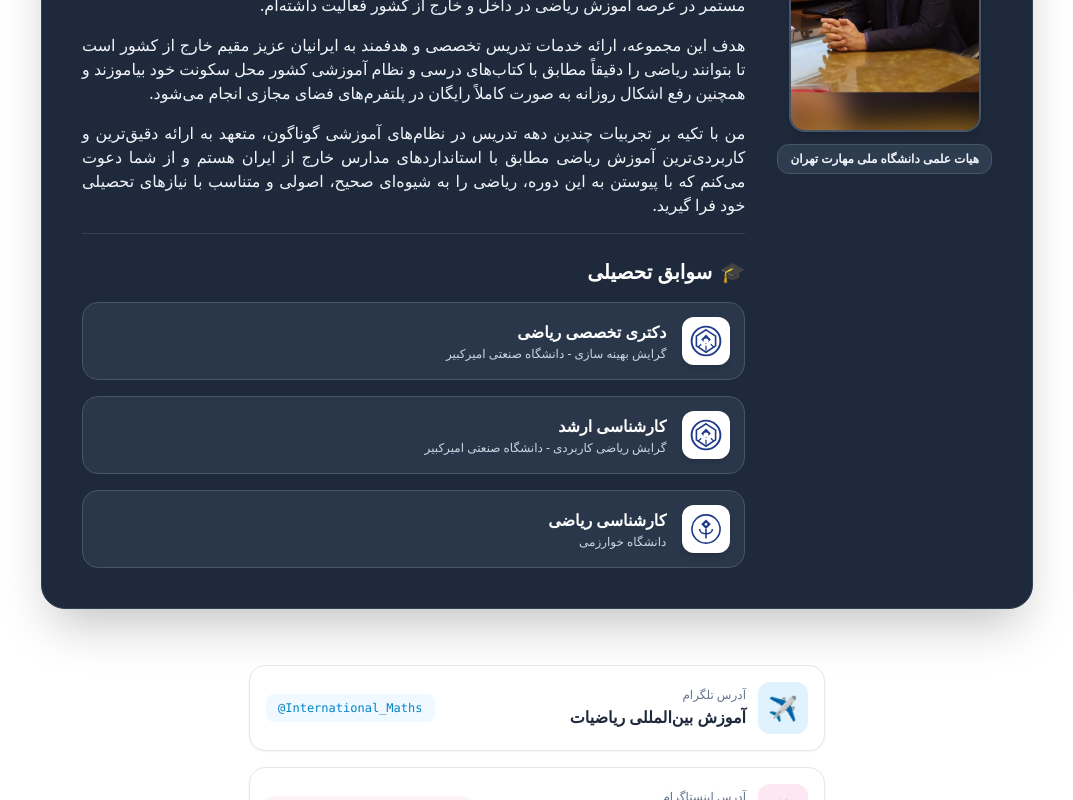
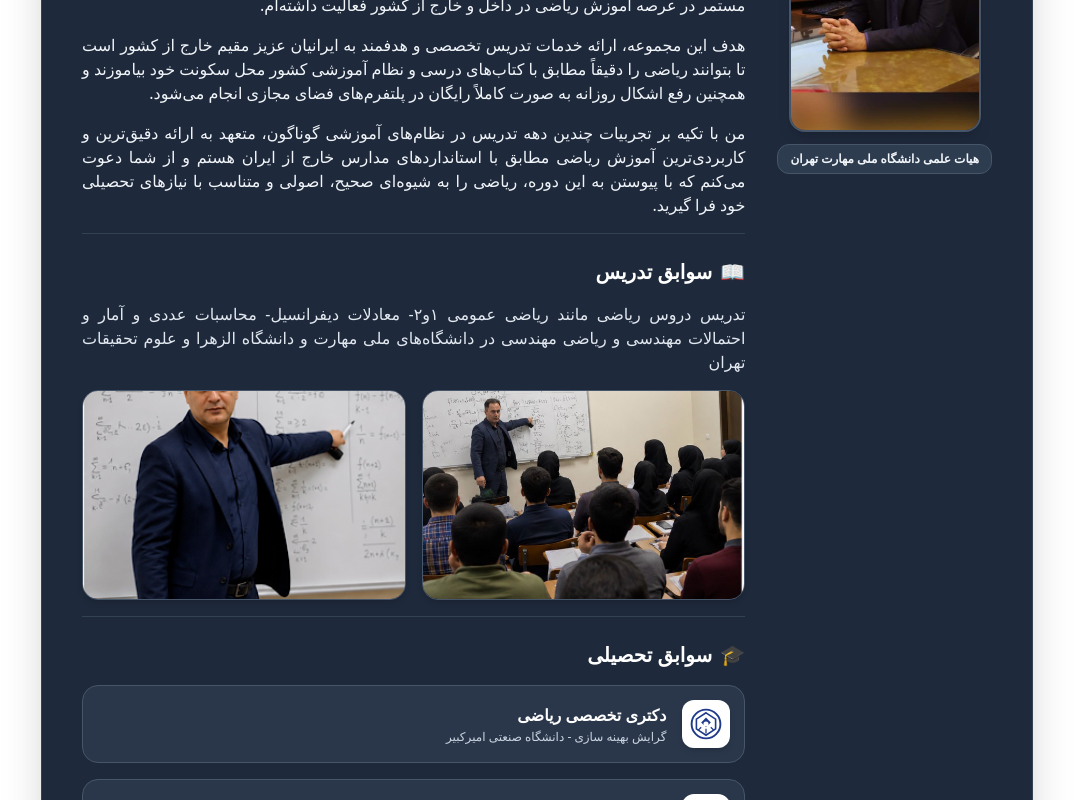
Before and after one commit to Hmohammadiz633/International-Mathematics-Site, a Next.js app: page / in a window 1280 px wide. Shown: the part 491-1291 px from the top of the page, without its empty margins (103-1176 px from the left). Built offline with nearby package versions, Linux system fonts and the light colour scheme.

Commit message:
Update page.js

```diff
--- a/app/page.js
+++ b/app/page.js
@@ -42,7 +42,6 @@ export default function Home() {
     { fa: 'بازخورد ۳', en: 'Feedback 3', link: 'https://t.me/International_Maths/1352' },
   ];
 
-  // آرم اختصاصی دانشگاه صنعتی امیرکبیر
   const AmirkabirLogo = () => (
     <svg className="w-full h-full text-blue-900" viewBox="0 0 100 100" fill="currentColor">
       <circle cx="50" cy="50" r="45" fill="none" stroke="currentColor" strokeWidth="6"/>
@@ -53,7 +52,6 @@ export default function Home() {
     </svg>
   );
 
-  // آرم اختصاصی دانشگاه خوارزمی
   const KharazmiLogo = () => (
     <svg className="w-full h-full text-blue-900" viewBox="0 0 100 100" fill="currentColor">
       <circle cx="50" cy="50" r="44" fill="none" stroke="currentColor" strokeWidth="5"/>
@@ -70,7 +68,6 @@ export default function Home() {
       <header className="sticky top-0 z-50 bg-white border-b border-gray-200 px-4 py-3 shadow-sm">
         <div className="max-w-6xl mx-auto flex flex-col items-center gap-3">
 
-          {/* لوگو و عنوان بالا سمت راست */}
           <div className="w-full flex items-center justify-between">
             <div className="flex items-center gap-2.5">
               <div className="w-9 h-9 bg-blue-50 border border-blue-200 text-blue-700 rounded-xl flex items-center justify-center p-1.5 shadow-sm">
@@ -87,7 +84,6 @@ export default function Home() {
               </h1>
             </div>
 
-            {/* سوییچ زبان */}
             <div className="flex items-center gap-2 bg-gray-100 px-3 py-1.5 rounded-lg border border-gray-300">
               <button
                 type="button"
@@ -107,10 +103,8 @@ export default function Home() {
             </div>
           </div>
 
-          {/* منوی بالا */}
           <div className="w-full flex flex-col items-center gap-2 border-t border-gray-100 pt-2">
             <div className="w-full flex items-center justify-center gap-2 md:gap-3 overflow-x-auto py-1 text-xs md:text-sm font-bold">
-
               <button
                 type="button"
                 onClick={() => {
@@ -124,7 +118,6 @@ export default function Home() {
                 <span className="text-[10px]">{isEducationOpen ? '▲' : '▼'}</span>
               </button>
 
-              {/* لینک به صفحه مجزای کتب آموزشی */}
               <Link
                 href="/books"
                 className="px-3 py-1.5 bg-blue-50 hover:bg-blue-100 text-blue-900 rounded-lg border border-blue-200 whitespace-nowrap transition flex items-center gap-1"
@@ -167,7 +160,6 @@ export default function Home() {
               </button>
             </div>
 
-            {/* کشویی‌ها */}
             {isEducationOpen && (
               <div className="w-full flex items-center justify-center gap-2 flex-wrap bg-gray-50 p-2.5 rounded-xl border border-gray-200 my-1 shadow-inner">
                 {countries.map((item, idx) => (
@@ -251,6 +243,35 @@ export default function Home() {
                       من با تکیه بر تجربیات چندین دهه تدریس در نظام‌های آموزشی گوناگون، متعهد به ارائه دقیق‌ترین و کاربردی‌ترین آموزش ریاضی مطابق با استانداردهای مدارس خارج از ایران هستم و از شما دعوت می‌کنم که با پیوستن به این دوره، ریاضی را به شیوه‌ای صحیح، اصولی و متناسب با نیازهای تحصیلی خود فرا گیرید.
                     </p>
 
+                    {/* بخش سوابق تدریس */}
+                    <div className="mt-8 border-t border-slate-700 pt-6">
+                      <h4 className="text-xl font-bold text-white mb-4 flex items-center gap-2">
+                        <span>📖</span>
+                        <span>سوابق تدریس</span>
+                      </h4>
+                      <p className="text-slate-200 leading-relaxed mb-4 text-sm md:text-base font-normal">
+                        تدریس دروس ریاضی مانند ریاضی عمومی ۱و۲- معادلات دیفرانسیل- محاسبات عددی و آمار و احتمالات مهندسی و ریاضی مهندسی در دانشگاه‌های ملی مهارت و دانشگاه الزهرا و علوم تحقیقات تهران
+                      </p>
+
+                      {/* تصاویر تدریس */}
+                      <div className="grid grid-cols-1 sm:grid-cols-2 gap-4 mt-4">
+                        <div className="overflow-hidden rounded-2xl border border-slate-600 bg-slate-900/50 shadow-md">
+                          <img
+                            src="/teaching1.jpg"
+                            alt="تدریس دکتر هادی محمدی در دانشگاه"
+                            className="w-full h-52 object-cover hover:scale-105 transition duration-300"
+                          />
+                        </div>
+                        <div className="overflow-hidden rounded-2xl border border-slate-600 bg-slate-900/50 shadow-md">
+                          <img
+                            src="/teaching2.png"
+                            alt="تدریس ریاضیات دکتر هادی محمدی"
+                            className="w-full h-52 object-cover hover:scale-105 transition duration-300"
+                          />
+                        </div>
+                      </div>
+                    </div>
+
                     {/* سوابق تحصیلی */}
                     <div className="mt-8 border-t border-slate-700 pt-6">
                       <h4 className="text-xl font-bold text-white mb-4 flex items-center gap-2">
@@ -302,6 +323,34 @@ export default function Home() {
                     <p>
                       Special summer prep classes are also offered to reinforce mathematical foundations and prepare students for the upcoming academic year.
                     </p>
+
+                    {/* Teaching Experience EN */}
+                    <div className="mt-8 border-t border-slate-700 pt-6">
+                      <h4 className="text-xl font-bold text-white mb-4 flex items-center gap-2">
+                        <span>📖</span>
+                        <span>Teaching Experience</span>
+                      </h4>
+                      <p className="text-slate-200 leading-relaxed mb-4 text-sm md:text-base font-normal">
+                        Teaching higher math courses including Calculus I & II, Differential Equations, Numerical Analysis, Engineering Statistics & Probability, and Engineering Mathematics at National Skills University, Alzahra University, and Science and Research Branch of Tehran.
+                      </p>
+
+                      <div className="grid grid-cols-1 sm:grid-cols-2 gap-4 mt-4">
+                        <div className="overflow-hidden rounded-2xl border border-slate-600 bg-slate-900/50 shadow-md">
+                          <img
+                            src="/teaching1.jpg"
+                            alt="Dr. Hadi Mohammadi Teaching"
+                            className="w-full h-52 object-cover hover:scale-105 transition duration-300"
+                          />
+                        </div>
+                        <div className="overflow-hidden rounded-2xl border border-slate-600 bg-slate-900/50 shadow-md">
+                          <img
+                            src="/teaching2.png"
+                            alt="Dr. Hadi Mohammadi Mathematics Lecture"
+                            className="w-full h-52 object-cover hover:scale-105 transition duration-300"
+                          />
+                        </div>
+                      </div>
+                    </div>
 
                     <div className="mt-8 border-t border-slate-700 pt-6">
                       <h4 className="text-xl font-bold text-white mb-4 flex items-center gap-2">
```
